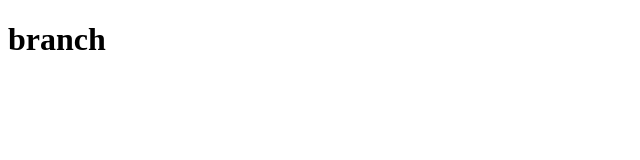
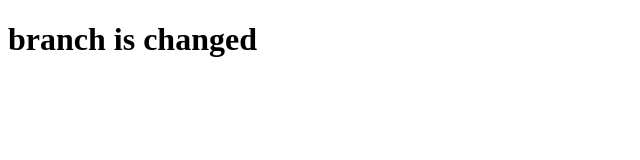
Before and after one commit to dipak1800/gitbashtest, a plain HTML site: page login.html in a window 1280 px wide. Shown: the whole page, without its empty margins (0-640 px from the left). Drawn offline with Linux system fonts and the light colour scheme.

Commit message:
changed login

```diff
--- a/login.html
+++ b/login.html
@@ -6,6 +6,6 @@
     <title>Document</title>
   </head>
   <body>
-    <h1>branch</h1>
+    <h1>branch is changed</h1>
   </body>
 </html>
```
